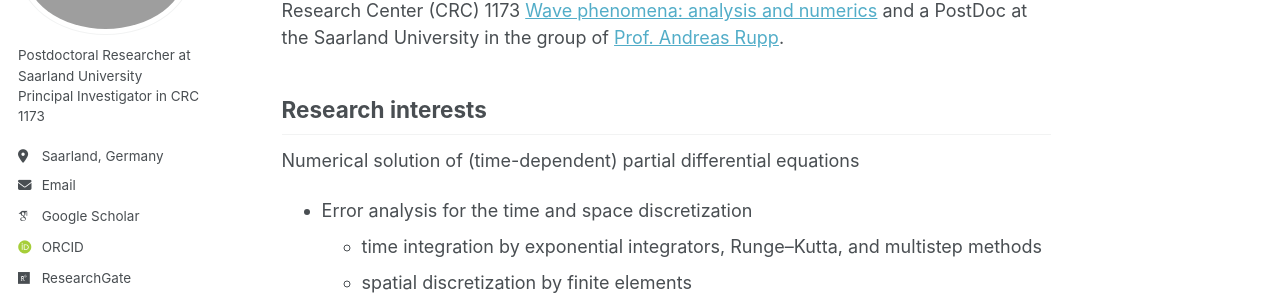
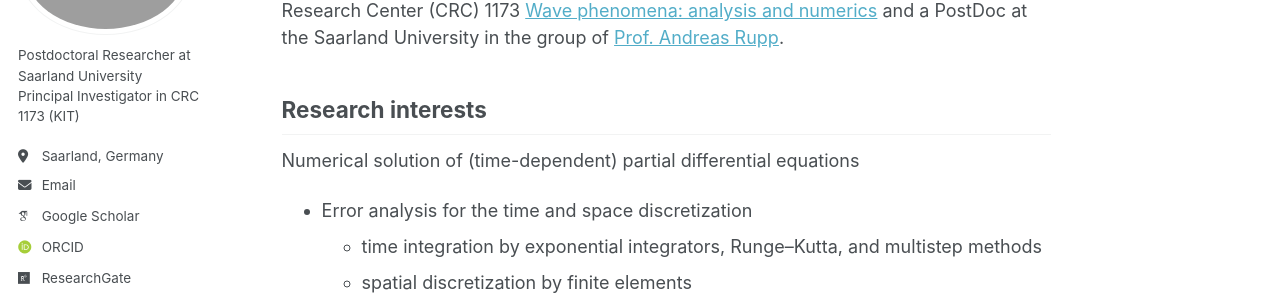
Before and after one commit to BenjaminDoerich/BenjaminDoerich.github.io, a Jekyll site: the page built from _pages/about.md, in a window 1280 px wide. Shown: the part 198-498 px from the top of the page. Built offline with Jekyll 4.4.1, drawn with Linux system fonts in a browser that asks for light colours; some web fonts are replaced; a script that is not in the unit is left out.

Commit message:
Update _config.yml

```diff
--- a/_config.yml
+++ b/_config.yml
@@ -29,7 +29,7 @@ author:
   avatar           : "doerich_kit.jpg"
   name             : #"Benjamin Dörich"
   pronouns         : # example: "she/her"
-  bio              : "Postdoctoral Researcher at Saarland University<br>Principal Investigator in CRC 1173"
+  bio              : "Postdoctoral Researcher at Saarland University<br>Principal Investigator in CRC 1173 (KIT)"
   location         : "Saarland, Germany "
   employer         : #"Saarland University"
   uri              : # URL
```
